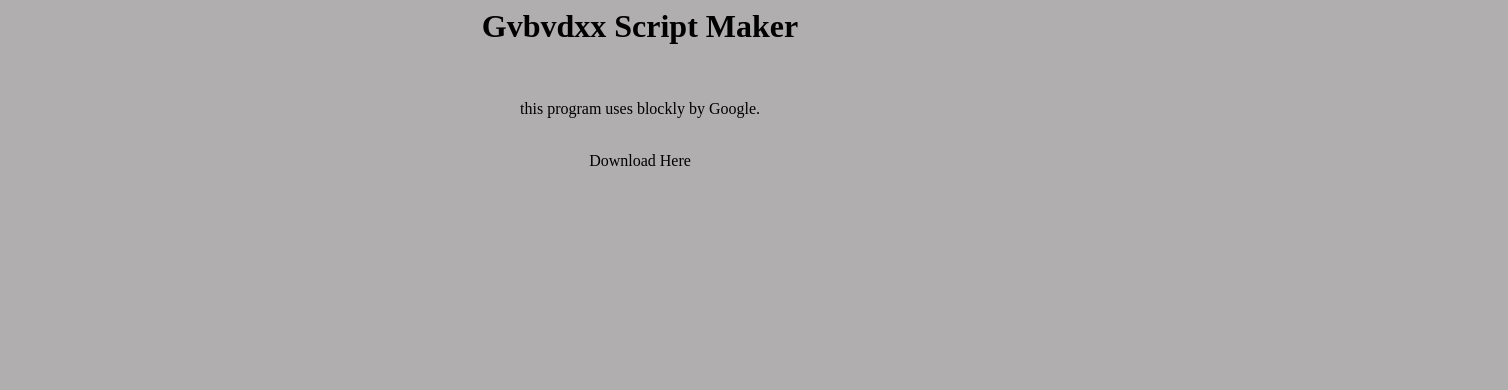
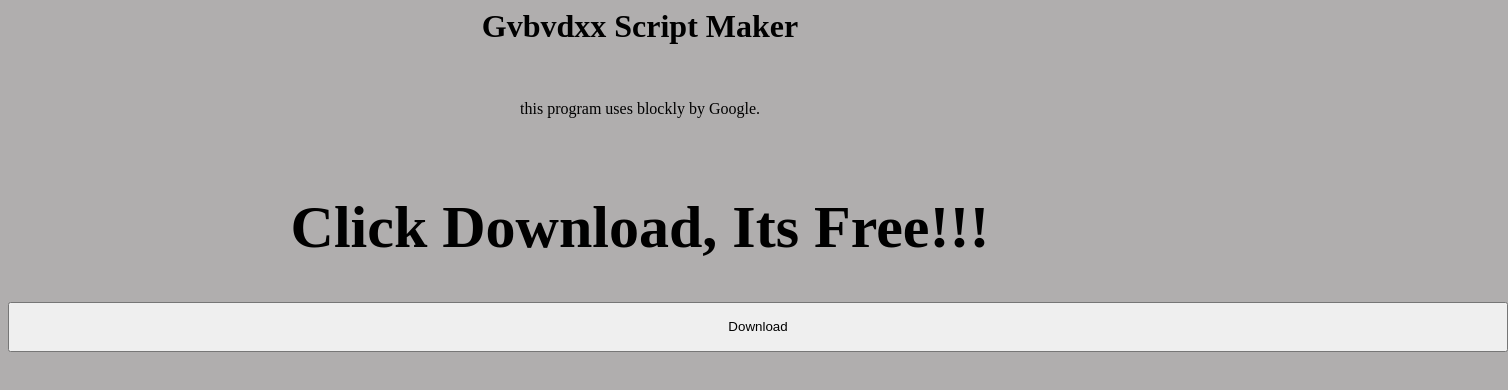
Before and after one commit to jasonglenevans/GvbvdxxScriptMaker, a plain HTML site: page index.html in a window 1280 px wide. Shown: the whole page, 1508 px wide, since content can reach past the window. Drawn offline with Linux system fonts and the light colour scheme.

Commit message:
Update index.html

```diff
--- a/index.html
+++ b/index.html
@@ -1,12 +1,14 @@
 <title>
 Gvbvdxx Script Maker
 </title>
+<link id="favicon" rel="shortcut icon" type="image/png" href="Gvbvdxx.png" />
 <body style="background-color:#b0aeae">
 <center>
 <h1>Gvbvdxx Script Maker</h1>
 <br>
 <p>this program uses blockly by Google.</p>
 <br>
-<a herf="https://drive.google.com/file/d/1ha4_iaDGw9R1m7SZKISlxZLjd1OY8Y0L/view?usp=sharing">Download Here</a>
+<h1 style="font-size:60px;">Click Download, Its Free!!!</h1>
+<button onclick="window.open ('https://drive.google.com/uc?export=download&id=1ha4_iaDGw9R1m7SZKISlxZLjd1OY8Y0L')"  style="height: 50px; width: 1500px;">Download</button>
 </center>
 </body>
```
